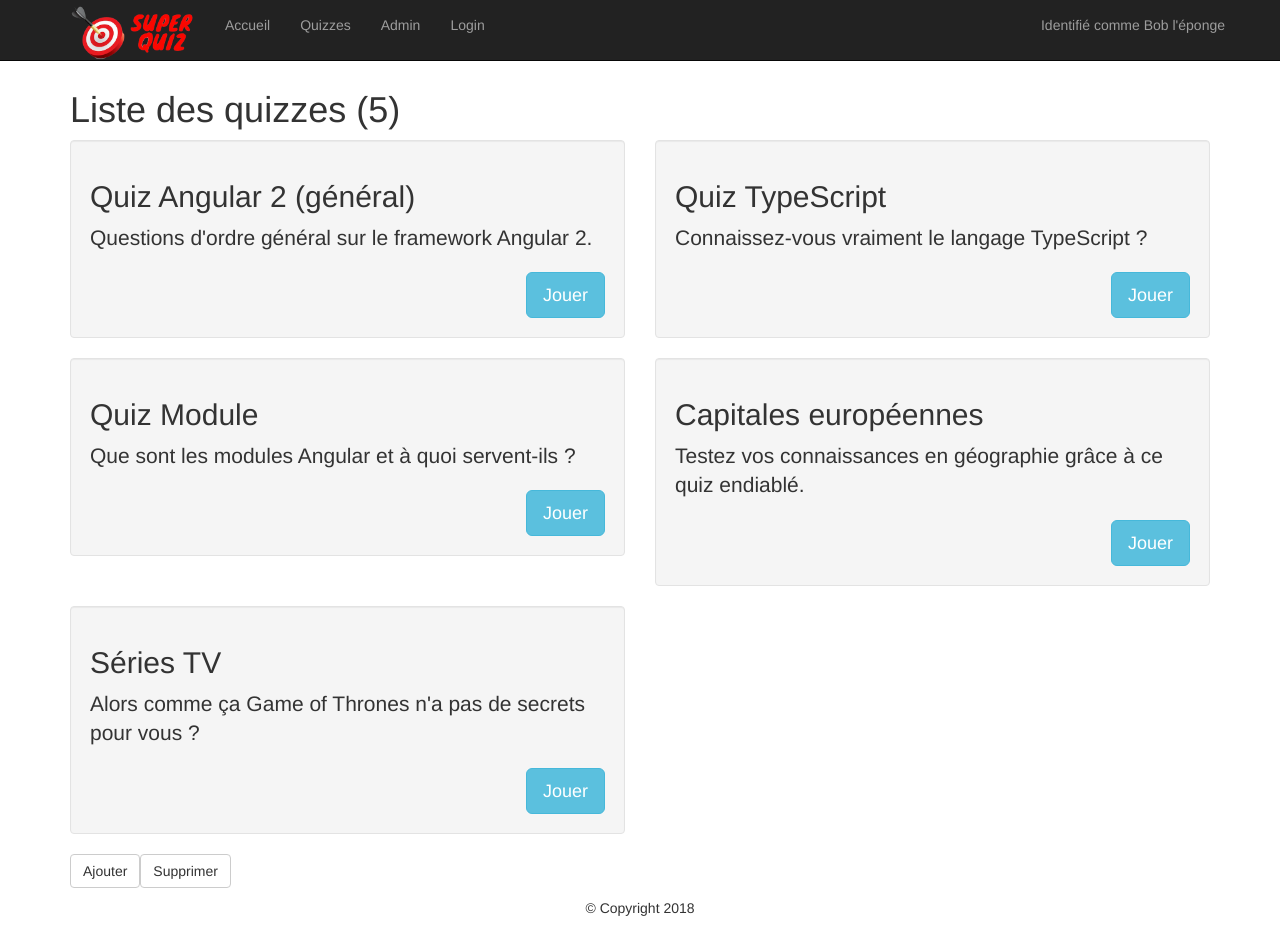
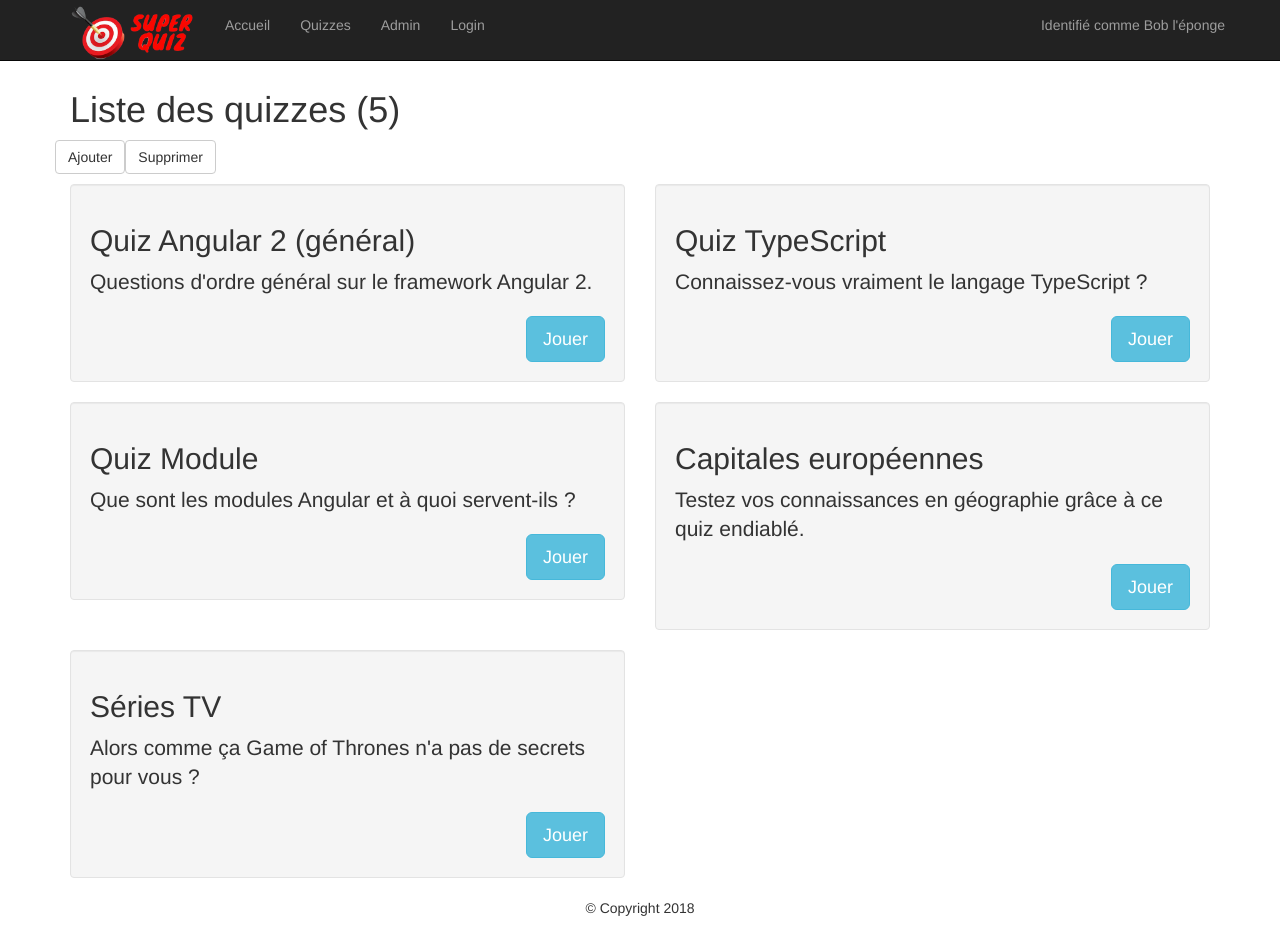
Before and after one commit to bertrandbo/playground-angular, an Angular app: page / in a window 1280 px wide. Shown: the top 952 px of the page. Built offline with nearby package versions, Linux system fonts and the light colour scheme.

Commit message:
copy quizzes
Change the place of my methods. Best practice is to put it after constructor and technical angular methods

```diff
--- a/src/app/quiz-list/quiz-list.component.html
+++ b/src/app/quiz-list/quiz-list.component.html
@@ -1,4 +1,11 @@
 <h1>Liste des quizzes ({{ quizzes.length }})</h1>
+
+<div class="row">
+  <p>
+    <button (click)="onAddClick()" class="btn btn-default">Ajouter</button>
+    <button (click)="quizzes.pop()" class="btn btn-default">Supprimer</button>
+  </p>
+</div>
 
 <div class="row">
 
@@ -13,10 +20,3 @@
   </div>
 
 </div>
-
-<div>
-  <p>
-    <button (click)="onAddClick()" class="btn btn-default">Ajouter</button>
-    <button (click)="onRemoveClick()" class="btn btn-default">Supprimer</button>
-  </p>
-</div>
--- a/src/app/quiz-list/quiz-list.component.ts
+++ b/src/app/quiz-list/quiz-list.component.ts
@@ -12,15 +12,11 @@ export class QuizListComponent implements OnInit {
   quizzes: Array<Quiz>;
 
   constructor() {
-    this.quizzes = QUIZZES;
+    this.quizzes = [...QUIZZES];
   }
 
   onAddClick() {
-    this.quizzes.push(new Quiz());
-  }
-
-  onRemoveClick() {
-    this.quizzes.splice(-1, 1);
+    this.quizzes.push(new Quiz({title: 'Quizz bidon'}));
   }
 
   ngOnInit() {
```
